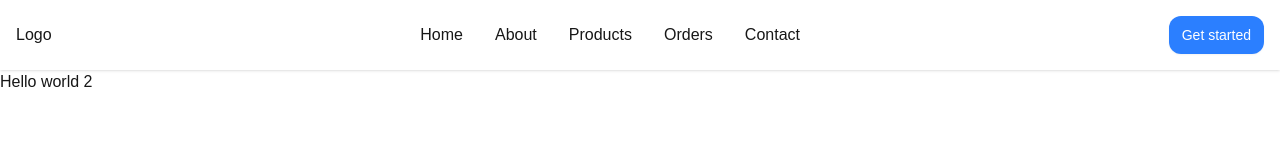
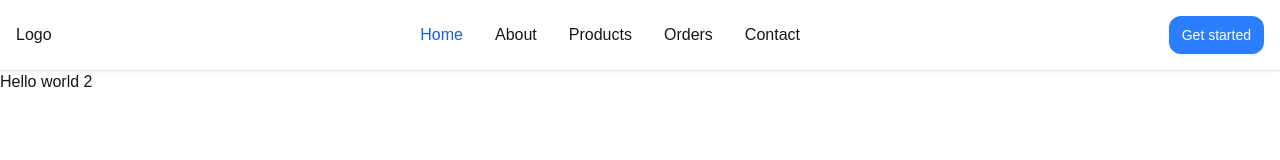
Before and after one commit to RixPrajapati/E-commerce-next.js-, a Next.js app: page / in a window 1280 px wide. Shown: the top 160 px of the page. Built offline with nearby package versions, Linux system fonts and the light colour scheme.

Commit message:
nav active added

```diff
--- a/src/components/Header.js
+++ b/src/components/Header.js
@@ -1,13 +1,17 @@
-import { navMenu } from "@/constants/routes.js";
+"use client";
+
+import { HOME_ROUTE, navMenu } from "@/constants/routes.js";
 import Link from "next/link";
+import { usePathname } from "next/navigation";
 
 const Header = () => {
+  const pathName = usePathname();
   return (
     <header>
       <nav className=" sticky w-full z-20 top-0 inset-s-0 shadow">
         <div className="max-w-7xl flex flex-wrap items-center justify-between mx-auto p-4">
           <Link
-            href="/"
+            href={HOME_ROUTE}
             className="flex items-center space-x-3 rtl:space-x-reverse"
           >
             Logo
@@ -22,16 +26,19 @@ const Header = () => {
           </div>
           <div className="items-center justify-between hidden w-full md:flex md:w-auto md:order-1">
             <ul className="flex flex-col p-4 md:p-0 mt-4 font-medium border border-default rounded-base bg-neutral-secondary-soft md:space-x-8 rtl:space-x-reverse md:flex-row md:mt-0 md:border-0 ">
-              {navMenu.map((menu) => (
+              {navMenu.map((menu) => {
+                const isActive=pathName==menu.route || (menu.route!==HOME_ROUTE && pathName.startsWith(menu.route))
+                return (
                   <li key={menu.route}>
                     <Link
                       href={menu.route}
-                    className="block py-2 px-3 rounded-sm md:bg-transparent md:text-fg-brand md:p-0"
+                      className={`block py-2 px-3 text-heading rounded md:p-0 md:bg-transparent ${isActive?"text-blue-600":""}`}
                     >
                       {menu.label}
                     </Link>
                   </li>
-              ))}
+                );
+              })}
             </ul>
           </div>
         </div>
```
Lines whose indentation alone changed are shown as unchanged.
